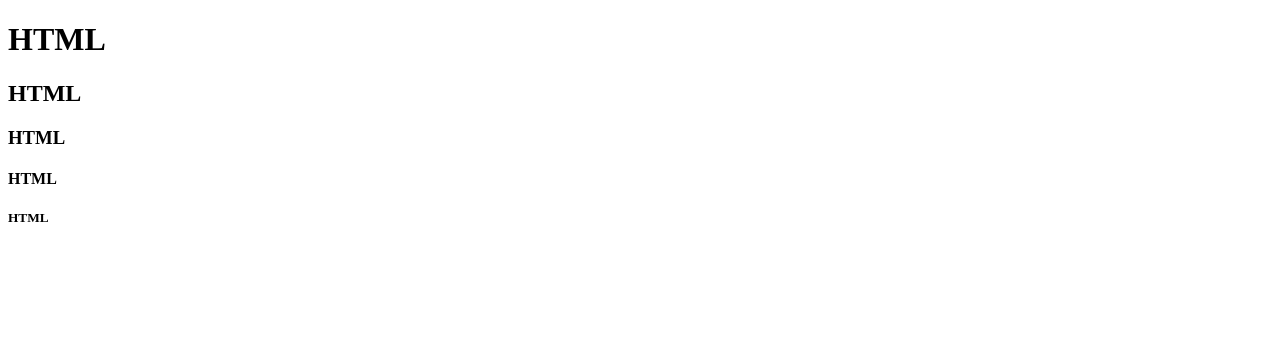
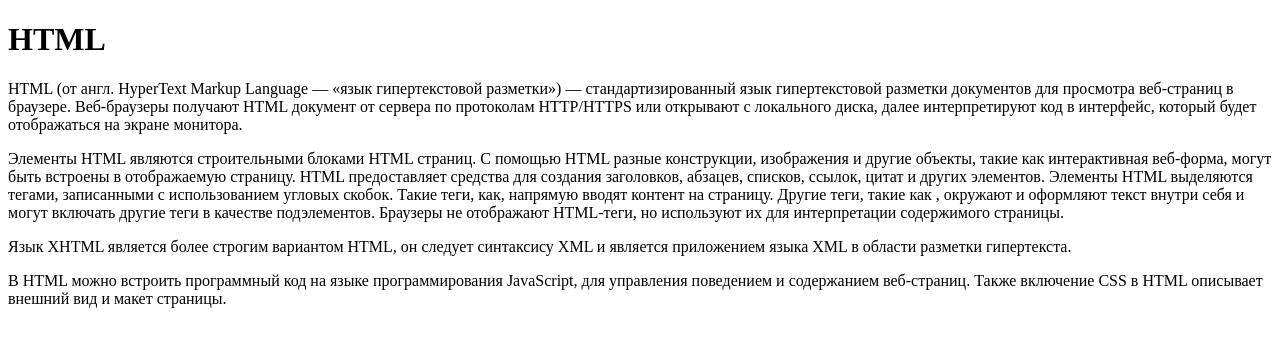
Before and after one commit to MaxK0/html-css-course, a plain HTML site: page index.html in a window 1280 px wide. Drawn offline with Linux system fonts and the light colour scheme.

Commit message:
Created introduction from wiki

```diff
--- a/index.html
+++ b/index.html
@@ -1,16 +1,40 @@
 <!DOCTYPE html>
 <html lang="en">
+
 <head>
-    <meta charset="UTF-8">
-    <meta http-equiv="X-UA-Compatible" content="IE=edge">
-    <meta name="viewport" content="width=device-width, initial-scale=1.0">
+    <meta charset="UTF-8" />
+    <meta http-equiv="X-UA-Compatible" content="IE=edge" />
+    <meta name="viewport" content="width=device-width, initial-scale=1.0" />
     <title>Home</title>
 </head>
+
 <body>
     <h1>HTML</h1>
-    <h2>HTML</h2>
-    <h3>HTML</h3>
-    <h4>HTML</h4>
-    <h5>HTML</h5>
+    <p>
+        HTML (от англ. HyperText Markup Language — «язык гипертекстовой разметки»)
+        — стандартизированный язык гипертекстовой разметки документов для
+        просмотра веб-страниц в браузере. Веб-браузеры получают HTML документ от
+        сервера по протоколам HTTP/HTTPS или открывают с локального диска, далее
+        интерпретируют код в интерфейс, который будет отображаться на экране
+        монитора.
+    </p>
+    <p>
+        Элементы HTML являются строительными блоками HTML страниц. С помощью HTML разные конструкции, изображения и
+        другие объекты, такие как интерактивная веб-форма, могут быть встроены в отображаемую страницу. HTML
+        предоставляет средства для создания заголовков, абзацев, списков, ссылок, цитат и других элементов. Элементы
+        HTML выделяются тегами, записанными с использованием угловых скобок. Такие теги, как,
+        напрямую вводят контент на страницу. Другие теги, такие как
+        , окружают и оформляют текст внутри себя и могут включать другие теги в качестве подэлементов. Браузеры не
+        отображают HTML-теги, но используют их для интерпретации содержимого страницы.
+    </p>
+    <p>
+        Язык XHTML является более строгим вариантом HTML, он следует синтаксису XML и является приложением языка XML в
+        области разметки гипертекста.
+    </p>
+    <p>
+        В HTML можно встроить программный код на языке программирования JavaScript, для управления поведением и
+        содержанием веб-страниц. Также включение CSS в HTML описывает внешний вид и макет страницы.
+    </p>
 </body>
+
 </html>
```
